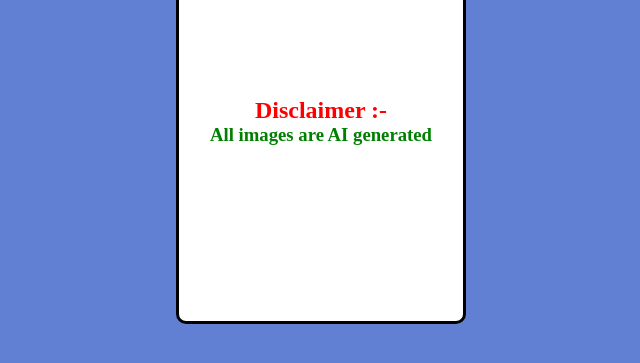
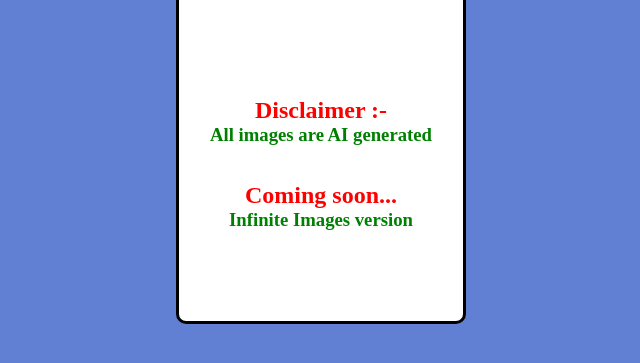
Before and after one commit to Mr-shubham1/Insta-story., a plain HTML site: page index.html in a window 1280 px wide. Shown: the part 301-664 px from the top of the page, without its empty margins (319-959 px from the left). Drawn offline with nearby package versions, Linux system fonts and the light colour scheme.

Commit message:
Update index.html

```diff
--- a/index.html
+++ b/index.html
@@ -21,6 +21,9 @@
             <div class="disclaimer">
             <h2>Disclaimer :-</h2>
             <h3>All images are AI generated</h3>
+            <br><br>
+            <h2>Coming soon...</h2>
+            <h3>Infinite Images version</h3>
             </div>
 
 
```
